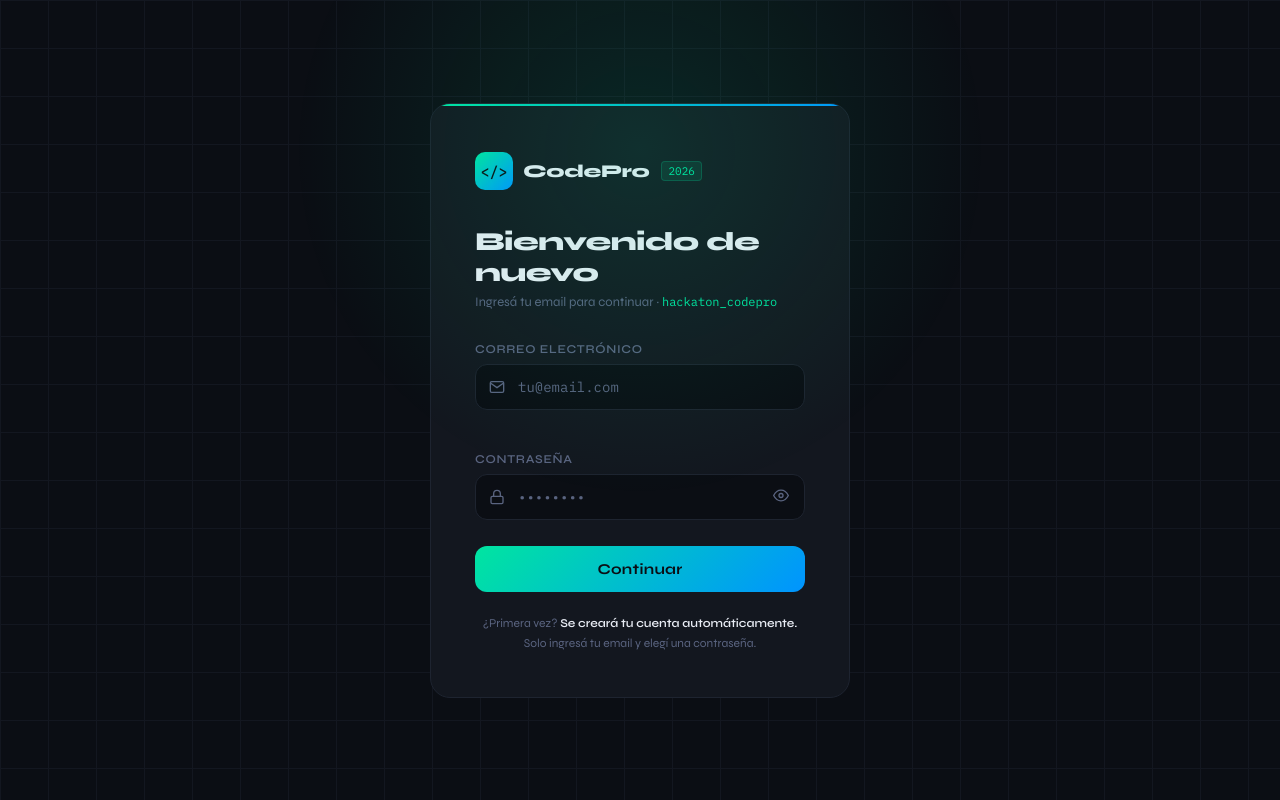
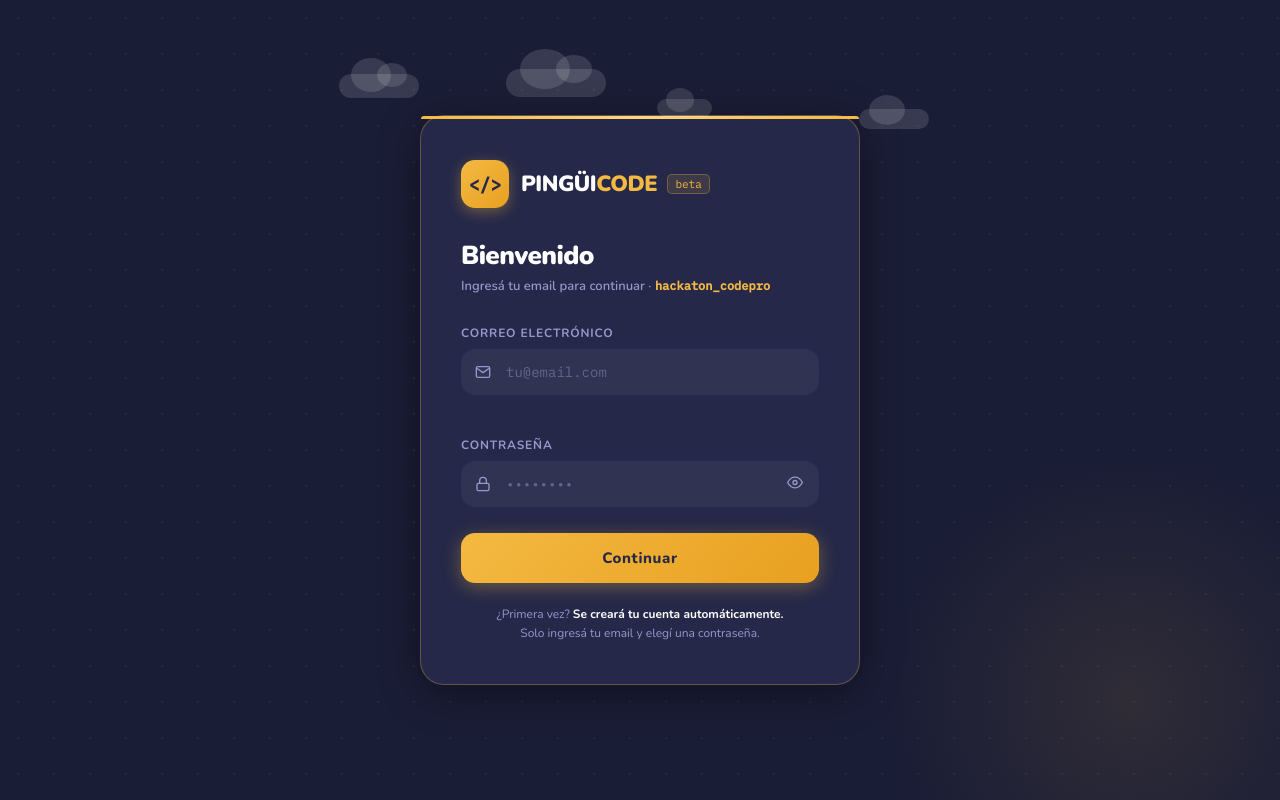
Before and after one commit to AndyLargosta/roadmap-programacion, a Python web app: template templates/login.html in a window 1280 px wide. Run offline with Jinja, Linux system fonts and the light colour scheme; the template is opened without the code that fills it, so the values that code supplies are empty.

Commit message:
modify: agregue la imagen de un pinguino para hacer una transicion desde el login al routemap y nubes

```diff
--- a/templates/login.html
+++ b/templates/login.html
@@ -3,50 +3,65 @@
 <head>
   <meta charset="UTF-8" />
   <meta name="viewport" content="width=device-width, initial-scale=1.0" />
-  <title>Acceder · CodePro 2026</title>
-  <link href="https://fonts.googleapis.com/css2?family=Syne:wght@400;600;700;800&family=IBM+Plex+Mono:wght@400;500&display=swap" rel="stylesheet" />
+  <title>Acceder · PINGÜICODE</title>
+  <link href="https://fonts.googleapis.com/css2?family=Nunito:wght@400;600;700;800;900&family=IBM+Plex+Mono:wght@400;500&display=swap" rel="stylesheet" />
   <style>
     *, *::before, *::after { box-sizing: border-box; margin: 0; padding: 0; }
 
     :root {
-      --bg:       #0b0e14;
-      --surface:  #13171f;
-      --border:   #1e2430;
-      --accent:   #00e5a0;
-      --accent2:  #0094ff;
-      --danger:   #ff4d6d;
-      --text:     #e8ecf4;
-      --muted:    #5a6480;
-      --radius:   12px;
+      --bg:        #1a1d36;
+      --surface:   #252848;
+      --border:    #2e3260;
+      --accent:    #F4B942;
+      --accent2:   #ffd580;
+      --danger:    #ff4d6d;
+      --text:      #FFFFFF;
+      --muted:     #9499cc;
+      --radius:    14px;
+      --navy:      #252848;
     }
 
     html, body {
       height: 100%;
       background: var(--bg);
       color: var(--text);
-      font-family: 'Syne', sans-serif;
+      font-family: 'Nunito', sans-serif;
       overflow: hidden;
     }
 
-    /* ── Background grid + glow ── */
+    /* ── Background dots ── */
     body::before {
       content: '';
       position: fixed; inset: 0;
-      background-image:
-        linear-gradient(var(--border) 1px, transparent 1px),
-        linear-gradient(90deg, var(--border) 1px, transparent 1px);
-      background-size: 48px 48px;
-      opacity: .45;
+      background-image: radial-gradient(circle, rgba(244,185,66,.15) 1px, transparent 1px);
+      background-size: 36px 36px;
+      opacity: .5;
       pointer-events: none;
     }
     body::after {
       content: '';
       position: fixed;
-      top: -200px; left: 50%; transform: translateX(-50%);
-      width: 700px; height: 700px;
-      background: radial-gradient(ellipse at center, rgba(0,229,160,.12) 0%, transparent 70%);
+      bottom: -150px; right: -100px;
+      width: 500px; height: 500px;
+      background: radial-gradient(ellipse at center, rgba(244,185,66,.10) 0%, transparent 70%);
       pointer-events: none;
     }
+
+    /* ── Clouds ── */
+    .clouds { position: fixed; top: 8%; left: 0; right: 0; height: 70px; pointer-events: none; z-index: 1; }
+    .cloud { position: absolute; background: rgba(255,255,255,.13); border-radius: 50px; animation: drift linear infinite; }
+    .cloud::before, .cloud::after { content: ''; position: absolute; background: rgba(255,255,255,.13); border-radius: 50%; }
+    .c1 { width:80px;height:24px;top:10px;animation-duration:38s;animation-delay:-5s; }
+    .c1::before { width:40px;height:34px;top:-16px;left:12px; }
+    .c1::after  { width:30px;height:24px;top:-11px;left:38px; }
+    .c2 { width:55px;height:18px;top:35px;animation-duration:52s;animation-delay:-20s; }
+    .c2::before { width:28px;height:24px;top:-11px;left:9px; }
+    .c3 { width:100px;height:28px;top:5px;animation-duration:45s;animation-delay:-12s; }
+    .c3::before { width:50px;height:40px;top:-20px;left:14px; }
+    .c3::after  { width:36px;height:28px;top:-14px;left:50px; }
+    .c4 { width:70px;height:20px;top:45px;animation-duration:60s;animation-delay:-32s; }
+    .c4::before { width:36px;height:30px;top:-14px;left:10px; }
+    @keyframes drift { from { left:-130px; } to { left:110%; } }
 
     /* ── Layout ── */
     .page {
@@ -55,69 +70,79 @@
       display: flex;
       align-items: center;
       justify-content: center;
+      padding: 16px;
     }
 
     .card {
       position: relative;
-      width: 420px;
+      width: 100%;
+      max-width: 440px;
       background: var(--surface);
-      border: 1px solid var(--border);
-      border-radius: 20px;
-      padding: 48px 44px 44px;
+      border: 1.5px solid rgba(244,185,66,.3);
+      border-radius: 24px;
+      padding: 44px 40px 40px;
       animation: cardIn .55s cubic-bezier(.22,1,.36,1) both;
-      overflow: hidden;
+      overflow: visible;
+      box-shadow: 0 8px 40px rgba(0,0,0,.4);
     }
     .card::before {
       content: '';
       position: absolute;
       top: 0; left: 0; right: 0;
-      height: 2px;
-      background: linear-gradient(90deg, var(--accent), var(--accent2));
+      height: 3px;
+      background: linear-gradient(90deg, var(--accent), var(--accent2), var(--accent));
+      border-radius: 24px 24px 0 0;
     }
 
     @keyframes cardIn {
-      from { opacity: 0; transform: translateY(28px) scale(.97); }
+      from { opacity: 0; transform: translateY(32px) scale(.97); }
       to   { opacity: 1; transform: translateY(0) scale(1); }
     }
 
     /* ── Brand ── */
     .brand {
-      display: flex; align-items: center; gap: 10px;
-      margin-bottom: 36px;
+      display: flex; align-items: center; gap: 12px;
+      margin-bottom: 32px;
     }
     .brand-icon {
-      width: 38px; height: 38px;
-      background: linear-gradient(135deg, var(--accent), var(--accent2));
-      border-radius: 10px;
+      width: 48px; height: 48px;
+      background: linear-gradient(135deg, var(--accent), #e8a020);
+      border-radius: 14px;
       display: grid; place-items: center;
       font-family: 'IBM Plex Mono', monospace;
-      font-size: 15px; font-weight: 500;
-      color: #0b0e14;
+      font-size: 18px; font-weight: 700;
+      color: var(--navy);
+      box-shadow: 0 4px 14px rgba(244,185,66,.35);
     }
     .brand-name {
-      font-size: 18px; font-weight: 800; letter-spacing: -.4px;
+      font-size: 22px; font-weight: 900; letter-spacing: -.5px;
+      color: #FFFFFF;
+    }
+    .brand-name span {
+      color: var(--accent);
     }
     .brand-year {
       font-size: 11px;
       font-family: 'IBM Plex Mono', monospace;
       color: var(--accent);
-      background: rgba(0,229,160,.1);
-      border: 1px solid rgba(0,229,160,.2);
-      border-radius: 4px;
-      padding: 2px 6px;
-      margin-left: 2px;
+      background: rgba(244,185,66,.12);
+      border: 1px solid rgba(244,185,66,.3);
+      border-radius: 5px;
+      padding: 2px 7px;
+      margin-left: 4px;
     }
 
     /* ── Heading ── */
     h1 {
-      font-size: 26px; font-weight: 800; letter-spacing: -.6px;
+      font-size: 26px; font-weight: 900; letter-spacing: -.6px;
       line-height: 1.2;
       margin-bottom: 6px;
+      color: #FFFFFF;
     }
     .subtitle {
       font-size: 13px; color: var(--muted);
-      margin-bottom: 32px;
-      font-weight: 400;
+      margin-bottom: 30px;
+      font-weight: 600;
     }
     .subtitle span {
       color: var(--accent);
@@ -137,7 +162,6 @@
       color: #ff6b85;
       animation: fadeSlide .3s ease;
     }
-    .error-banner svg { flex-shrink: 0; }
 
     @keyframes fadeSlide {
       from { opacity: 0; transform: translateY(-6px); }
@@ -149,15 +173,13 @@
 
     label {
       display: block;
-      font-size: 12px; font-weight: 600;
-      letter-spacing: .06em; text-transform: uppercase;
+      font-size: 12px; font-weight: 700;
+      letter-spacing: .07em; text-transform: uppercase;
       color: var(--muted);
       margin-bottom: 8px;
     }
 
-    .input-wrap {
-      position: relative;
-    }
+    .input-wrap { position: relative; }
     .input-wrap svg.icon {
       position: absolute;
       left: 14px; top: 50%; transform: translateY(-50%);
@@ -171,27 +193,27 @@
     input[type="password"],
     input[type="text"] {
       width: 100%;
-      background: var(--bg);
-      border: 1px solid var(--border);
+      background: rgba(255,255,255,.05);
+      border: 1.5px solid var(--border);
       border-radius: var(--radius);
-      padding: 13px 14px 13px 42px;
+      padding: 13px 14px 13px 44px;
       font-family: 'IBM Plex Mono', monospace;
       font-size: 14px;
       color: var(--text);
       outline: none;
-      transition: border-color .2s, box-shadow .2s;
+      transition: border-color .2s, box-shadow .2s, background .2s;
     }
-    input::placeholder { color: var(--muted); }
+    input::placeholder { color: rgba(148,153,204,.5); }
     input:focus {
       border-color: var(--accent);
-      box-shadow: 0 0 0 3px rgba(0,229,160,.12);
+      background: rgba(244,185,66,.06);
+      box-shadow: 0 0 0 3px rgba(244,185,66,.15);
     }
     input.error {
       border-color: var(--danger);
       box-shadow: 0 0 0 3px rgba(255,77,109,.1);
     }
 
-    /* email hint badge */
     .email-hint {
       margin-top: 6px;
       font-size: 11.5px;
@@ -201,10 +223,9 @@
       opacity: 0;
     }
     .email-hint.show { opacity: 1; }
-    .email-hint.exists { color: var(--accent); }
-    .email-hint.new    { color: var(--accent2); }
+    .email-hint.exists { color: #5de89e; }
+    .email-hint.new    { color: var(--accent); }
 
-    /* password toggle */
     .pwd-toggle {
       position: absolute;
       right: 12px; top: 50%; transform: translateY(-50%);
@@ -218,31 +239,23 @@
     .btn {
       width: 100%;
       margin-top: 8px;
-      padding: 14px;
-      background: linear-gradient(135deg, var(--accent), var(--accent2));
+      padding: 15px;
+      background: linear-gradient(135deg, var(--accent), #e8a020);
       border: none; border-radius: var(--radius);
-      font-family: 'Syne', sans-serif;
-      font-size: 15px; font-weight: 700;
-      color: #0b0e14;
+      font-family: 'Nunito', sans-serif;
+      font-size: 15px; font-weight: 800;
+      color: var(--navy);
       cursor: pointer;
-      letter-spacing: .02em;
+      letter-spacing: .04em;
       position: relative;
       overflow: hidden;
-      transition: opacity .2s, transform .15s;
+      transition: opacity .2s, transform .15s, box-shadow .2s;
+      box-shadow: 0 4px 18px rgba(244,185,66,.35);
     }
-    .btn:hover  { opacity: .92; transform: translateY(-1px); }
+    .btn:hover  { opacity: .9; transform: translateY(-2px); box-shadow: 0 8px 24px rgba(244,185,66,.45); }
     .btn:active { transform: translateY(0); }
-    .btn:disabled { opacity: .5; cursor: not-allowed; transform: none; }
-
+    .btn:disabled { opacity: .5; cursor: not-allowed; transform: none; box-shadow: none; }
     .btn .btn-text { position: relative; z-index: 1; }
-    .btn::after {
-      content: '';
-      position: absolute; inset: 0;
-      background: white;
-      opacity: 0;
-      transition: opacity .2s;
-    }
-    .btn:hover::after { opacity: .05; }
 
     /* ── Footer note ── */
     .footer-note {
@@ -252,14 +265,14 @@
       color: var(--muted);
       line-height: 1.6;
     }
-    .footer-note strong { color: var(--text); font-weight: 600; }
+    .footer-note strong { color: var(--text); font-weight: 700; }
 
     /* ── Spinner ── */
     .spinner {
       display: inline-block;
       width: 16px; height: 16px;
-      border: 2px solid rgba(11,14,20,.4);
-      border-top-color: #0b0e14;
+      border: 2px solid rgba(37,40,72,.4);
+      border-top-color: var(--navy);
       border-radius: 50%;
       animation: spin .6s linear infinite;
       vertical-align: middle;
@@ -268,27 +281,106 @@
     @keyframes spin { to { transform: rotate(360deg); } }
 
     .hidden { display: none !important; }
+
+    /* ── TRANSITION OVERLAY ── */
+    .transition-overlay {
+      position: fixed; inset: 0;
+      background: var(--navy);
+      z-index: 9999;
+      display: flex;
+      flex-direction: column;
+      align-items: center;
+      justify-content: center;
+      gap: 24px;
+      opacity: 0;
+      pointer-events: none;
+      transition: opacity .3s ease;
+    }
+    .transition-overlay.active {
+      opacity: 1;
+      pointer-events: all;
+    }
+    .transition-overlay .msg {
+      font-size: 22px;
+      font-weight: 800;
+      color: var(--accent);
+      letter-spacing: -.3px;
+      opacity: 0;
+      transform: translateY(12px);
+      transition: opacity .4s ease .3s, transform .4s ease .3s;
+    }
+    .transition-overlay.active .msg {
+      opacity: 1;
+      transform: translateY(0);
+    }
+
+    /* ── FLYING PENGUIN ── */
+    .flying-penguin {
+      width: 140px;
+      opacity: 0;
+      transform: translateX(-120px) translateY(60px) rotate(-20deg);
+      transition: opacity .2s ease, transform 1.2s cubic-bezier(.22,1,.36,1);
+    }
+    .transition-overlay.active .flying-penguin {
+      opacity: 1;
+      transform: translateX(0px) translateY(-20px) rotate(10deg);
+    }
+    .transition-overlay.fly-out .flying-penguin {
+      opacity: 0;
+      transform: translateX(180px) translateY(-100px) rotate(30deg);
+      transition: opacity .5s ease, transform 1s cubic-bezier(.55,0,1,.45);
+    }
+
+    /* ── Responsive ── */
+    @media (max-width: 480px) {
+      .card { padding: 32px 24px 28px; }
+      h1 { font-size: 22px; }
+    }
+    @media (max-width: 360px) {
+      .card { padding: 24px 18px 20px; }
+    }
   </style>
 </head>
 <body>
+
+<!-- Clouds -->
+<div class="clouds">
+  <div class="cloud c1" style="left:3%"></div>
+  <div class="cloud c2" style="left:28%"></div>
+  <div class="cloud c3" style="left:62%"></div>
+  <div class="cloud c4" style="left:82%"></div>
+</div>
+
+<!-- Transition Overlay -->
+<div class="transition-overlay" id="transitionOverlay">
+  <img class="flying-penguin" id="flyingPenguin" src="{{ url_for('static', filename='images/pinguino.png') }}" alt="PingüiCode mascot" />
+  <div class="msg" id="transitionMsg">¡Preparando tu roadmap! 🚀</div>
+</div>
+
 <div class="page">
   <div class="card">
 
     <!-- Brand -->
     <div class="brand">
       <div class="brand-icon">&lt;/&gt;</div>
-      <span class="brand-name">CodePro</span>
-      <span class="brand-year">2026</span>
+      <div>
+        <div style="display:flex;align-items:center;gap:6px;">
+          <span class="brand-name">PINGÜI<span>CODE</span></span>
+          <span class="brand-year">beta</span>
+        </div>
+      </div>
     </div>
 
     <!-- Heading -->
-    <h1>Bienvenido de nuevo</h1>
+    <h1>Bienvenido</h1>
     <p class="subtitle">Ingresá tu email para continuar · <span>hackaton_codepro</span></p>
 
     <!-- Error from Flask -->
     {% if error %}
     <div class="error-banner">
-      <svg width="16" height="16" viewBox="0 0 24 24" fill="none" stroke="currentColor" stroke-width="2"><circle cx="12" cy="12" r="10"/><line x1="12" y1="8" x2="12" y2="12"/><line x1="12" y1="16" x2="12.01" y2="16"/></svg>
+      <svg width="16" height="16" viewBox="0 0 24 24" fill="none" stroke="currentColor" stroke-width="2">
+        <circle cx="12" cy="12" r="10"/><line x1="12" y1="8" x2="12" y2="12"/><line x1="12" y1="16" x2="12.01" y2="16"/>
+      </svg>
       {{ error }}
     </div>
     {% endif %}
@@ -301,17 +393,11 @@
         <label for="email">Correo electrónico</label>
         <div class="input-wrap">
           <svg class="icon" width="16" height="16" viewBox="0 0 24 24" fill="none" stroke="currentColor" stroke-width="2">
-            <path d="M4 4h16c1.1 0 2 .9 2 2v12c0 1.1-.9 2-2 2H4c-1.1 0-2-.9-2-2V6c0-1.1.9-2 2-2z"/><polyline points="22,6 12,13 2,6"/>
+            <path d="M4 4h16c1.1 0 2 .9 2 2v12c0 1.1-.9 2-2 2H4c-1.1 0-2-.9-2-2V6c0-1.1.9-2 2-2z"/>
+            <polyline points="22,6 12,13 2,6"/>
           </svg>
-          <input
-            type="email"
-            id="email"
-            name="email"
-            placeholder="tu@email.com"
-            value="{{ email|default('') }}"
-            autocomplete="email"
-            required
-          />
+          <input type="email" id="email" name="email" placeholder="tu@email.com"
+            value="{{ email|default('') }}" autocomplete="email" required />
         </div>
         <div class="email-hint" id="emailHint"></div>
       </div>
@@ -321,19 +407,15 @@
         <label for="password">Contraseña</label>
         <div class="input-wrap">
           <svg class="icon" width="16" height="16" viewBox="0 0 24 24" fill="none" stroke="currentColor" stroke-width="2">
-            <rect x="3" y="11" width="18" height="11" rx="2" ry="2"/><path d="M7 11V7a5 5 0 0 1 10 0v4"/>
+            <rect x="3" y="11" width="18" height="11" rx="2" ry="2"/>
+            <path d="M7 11V7a5 5 0 0 1 10 0v4"/>
           </svg>
-          <input
-            type="password"
-            id="password"
-            name="password"
-            placeholder="••••••••"
-            autocomplete="current-password"
-            required
-          />
+          <input type="password" id="password" name="password" placeholder="••••••••"
+            autocomplete="current-password" required />
           <button type="button" class="pwd-toggle" id="pwdToggle" aria-label="Mostrar contraseña">
             <svg id="eyeIcon" width="16" height="16" viewBox="0 0 24 24" fill="none" stroke="currentColor" stroke-width="2">
-              <path d="M1 12s4-8 11-8 11 8 11 8-4 8-11 8-11-8-11-8z"/><circle cx="12" cy="12" r="3"/>
+              <path d="M1 12s4-8 11-8 11 8 11 8-4 8-11 8-11-8-11-8z"/>
+              <circle cx="12" cy="12" r="3"/>
             </svg>
           </button>
         </div>
@@ -365,9 +447,10 @@
   const spinner     = document.getElementById('spinner');
   const btnText     = document.getElementById('btnText');
   const form        = document.getElementById('loginForm');
+  const overlay     = document.getElementById('transitionOverlay');
+  const penguin     = document.getElementById('flyingPenguin');
+  const transMsg    = document.getElementById('transitionMsg');
 
-  /* ── Email check (debounced) ── */
-  let debounceTimer;
   const EYE_OPEN  = `<path d="M1 12s4-8 11-8 11 8 11 8-4 8-11 8-11-8-11-8z"/><circle cx="12" cy="12" r="3"/>`;
   const EYE_SLASH = `<path d="M17.94 17.94A10.07 10.07 0 0 1 12 20c-7 0-11-8-11-8a18.45 18.45 0 0 1 5.06-5.94M9.9 4.24A9.12 9.12 0 0 1 12 4c7 0 11 8 11 8a18.5 18.5 0 0 1-2.16 3.19m-6.72-1.07a3 3 0 1 1-4.24-4.24"/><line x1="1" y1="1" x2="23" y2="23"/>`;
 
@@ -375,16 +458,16 @@
     return /^[^\s@]+@[^\s@]+\.[^\s@]+$/.test(e);
   }
 
+  /* ── Email check ── */
+  let debounceTimer;
   emailInput.addEventListener('input', () => {
     clearTimeout(debounceTimer);
     const val = emailInput.value.trim().toLowerCase();
-
     if (!isValidEmail(val)) {
       emailHint.className = 'email-hint';
       emailHint.textContent = '';
       return;
     }
-
     debounceTimer = setTimeout(async () => {
       try {
         const res  = await fetch('/check-email', {
@@ -393,7 +476,6 @@
           body: JSON.stringify({ email: val })
         });
         const data = await res.json();
-
         if (data.exists) {
           emailHint.textContent = '✓ Cuenta existente — ingresá tu contraseña';
           emailHint.className   = 'email-hint show exists';
@@ -412,16 +494,47 @@
   /* ── Password toggle ── */
   pwdToggle.addEventListener('click', () => {
     const show = pwdInput.type === 'password';
-    pwdInput.type       = show ? 'text' : 'password';
-    eyeIcon.innerHTML   = show ? EYE_SLASH : EYE_OPEN;
+    pwdInput.type     = show ? 'text' : 'password';
+    eyeIcon.innerHTML = show ? EYE_SLASH : EYE_OPEN;
   });
 
-  /* ── Submit spinner ── */
+  /* ── Submit with flying penguin transition ── */
   form.addEventListener('submit', (e) => {
     if (!emailInput.value.trim() || !pwdInput.value.trim()) return;
-    submitBtn.disabled      = true;
+    e.preventDefault();
+
+    submitBtn.disabled  = true;
     spinner.classList.remove('hidden');
-    btnText.textContent     = 'Verificando...';
+    btnText.textContent = 'Verificando...';
+
+    // Activate overlay
+    overlay.classList.add('active');
+
+    // Messages cycle
+    const messages = [
+      '¡Bienvenido a PingüiCode! 🐧',
+      'Cargando tu roadmap...',
+      'Preparando todo para vos ✨'
+    ];
+    let mi = 0;
+    transMsg.textContent = messages[mi];
+    const msgInterval = setInterval(() => {
+      mi = (mi + 1) % messages.length;
+      transMsg.style.opacity = '0';
+      setTimeout(() => {
+        transMsg.textContent = messages[mi];
+        transMsg.style.opacity = '1';
+      }, 200);
+    }, 900);
+
+    // After animation, fly out and submit
+    setTimeout(() => {
+      clearInterval(msgInterval);
+      overlay.classList.add('fly-out');
+      setTimeout(() => {
+        form.submit();
+      }, 800);
+    }, 2800);
   });
 </script>
 </body>
```
